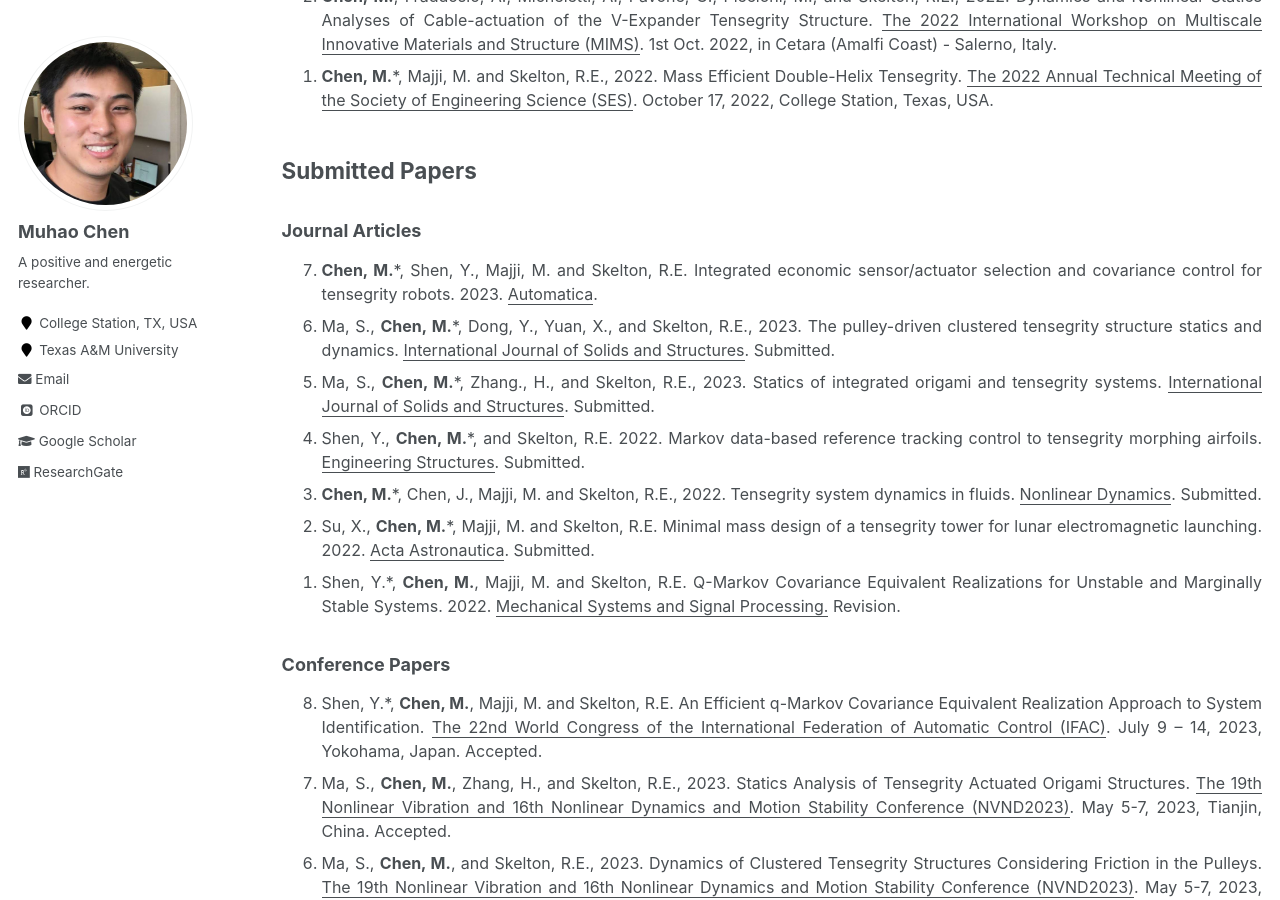
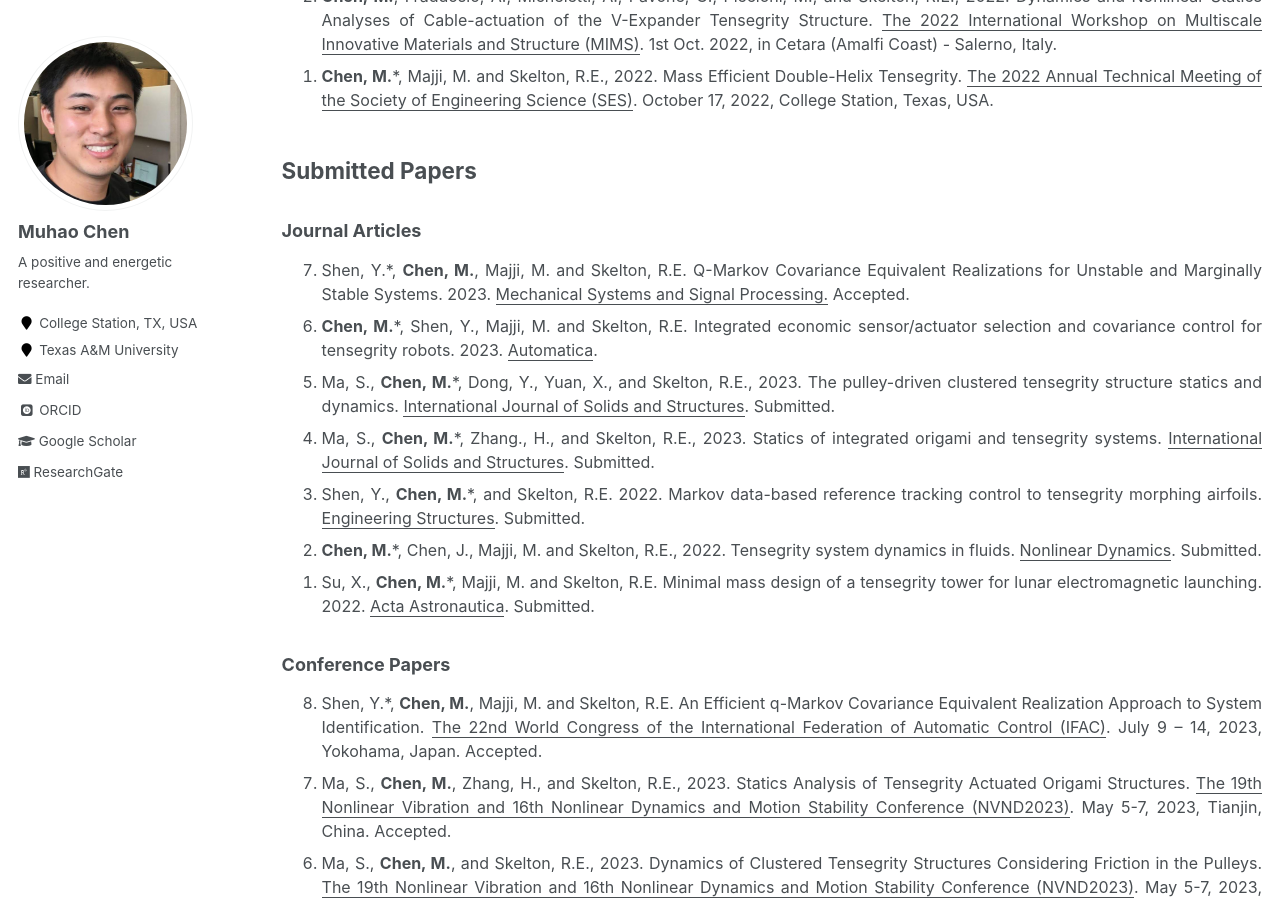
Before and after one commit to Muhao-Chen/muhao-chen.github.io, a Jekyll site: the page built from _pages/publication.md, in a window 1280 px wide and 900 px high, scrolled down 1858 px. Built offline with Jekyll 4.4.1, drawn with Linux system fonts in a browser that asks for light colours; some web fonts are replaced.

Commit message:
Update publication.md

```diff
--- a/_pages/publication.md
+++ b/_pages/publication.md
@@ -59,13 +59,13 @@ toc: true
 ### Journal Articles
 <font size=3>
 <ol reversed>
+<li> Shen, Y.*, <strong>Chen, M.</strong>, Majji, M. and Skelton, R.E. Q-Markov Covariance Equivalent Realizations for Unstable and Marginally Stable Systems. 2023. <u>Mechanical Systems and Signal Processing.</u> Accepted. </li>
 <li> <strong>Chen, M.</strong>*, Shen, Y., Majji, M. and Skelton, R.E. Integrated economic sensor/actuator selection and covariance control for tensegrity robots. 2023. <u>Automatica</u>. </li>
 <li> Ma, S., <strong>Chen, M.</strong>*, Dong, Y., Yuan, X., and Skelton, R.E., 2023. The pulley-driven clustered tensegrity structure statics and dynamics. <u>International Journal of Solids and Structures</u>. Submitted. </li>
 <li> Ma, S., <strong>Chen, M.</strong>*, Zhang., H., and Skelton, R.E., 2023. Statics of integrated origami and tensegrity systems. <u>International Journal of Solids and Structures</u>. Submitted. </li>
 <li> Shen, Y., <strong>Chen, M.</strong>*, and Skelton, R.E. 2022. Markov data-based reference tracking control to tensegrity morphing airfoils. <u>Engineering Structures</u>. Submitted. </li>
 <li> <strong>Chen, M.</strong>*, Chen, J., Majji, M. and Skelton, R.E., 2022. Tensegrity system dynamics in fluids. <u>Nonlinear Dynamics</u>. Submitted. </li>
 <li> Su, X., <strong>Chen, M.</strong>*, Majji, M. and Skelton, R.E. Minimal mass design of a tensegrity tower for lunar electromagnetic launching. 2022. <u>Acta Astronautica</u>. Submitted. </li>
-<li> Shen, Y.*, <strong>Chen, M.</strong>, Majji, M. and Skelton, R.E. Q-Markov Covariance Equivalent Realizations for Unstable and Marginally Stable Systems. 2022. <u>Mechanical Systems and Signal Processing.</u> Revision. </li>
 </ol>
 </font>
 <!-- <li> Shen, Y.*, <strong>Chen, M.</strong>, Majji, M. and Skelton, R.E. Q-Markov Covariance Equivalent Realizations for Unstable and Marginally Stable Systems.
```
